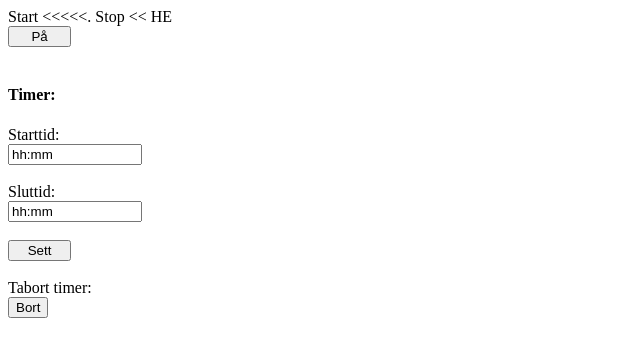
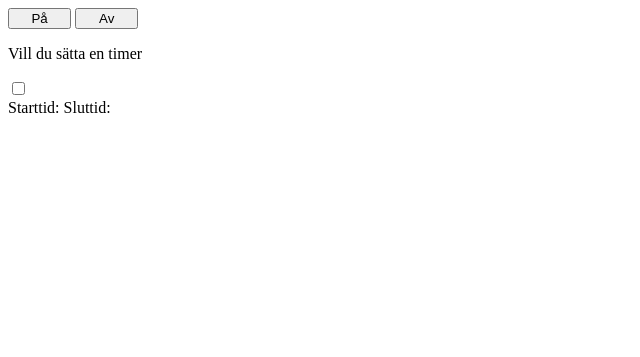
Before and after one commit to Aquelele/gy-lampsak, a PHP site: page /avPa.php in a window 1280 px wide. Shown: the top 357 px of the page, without its empty margins (0-640 px from the left). Run offline with PHP 8.4, Linux system fonts and the light colour scheme.

Commit message:
Revert "avPa.py på rasberry pi"
This reverts commit ea3c0057768d0017e97ea6a71742accc5ca00498, reversing
changes made to 89b93622d073df8a975a349f1047543e1902f788.

```diff
--- a/Gy_knapp/avPa.php
+++ b/Gy_knapp/avPa.php
@@ -3,7 +3,7 @@
 <!DOCTYPE html>
 <html>
 <head>
-	<meta charset="UTF-8" >
+	<meta charset="UTF-8" http-equiv="refresh" content="60" >
 	<Title>Av och På</Title>
 	<link rel="stylesheet" type="text/css" href="main.css">
 
@@ -20,35 +20,6 @@
                 echo "av";
                 system("gpio-g mode 24 out") ;
                 system("gpio-g write 24 0") ;
-        }
-
-        if(isset($_POST['st']) && isset($_POST['sl'])){
-            $myfile = fopen("times.txt", "w") or die("Unable to open file!");
-            $start = $_POST['st'];
-            fwrite($myfile, $start);
-            $slut = $_POST['sl'];
-            fwrite($myfile, $slut);
-            fclose($myfile);
-        }
-        if(isset($_POST['bort'])){
-            $myfile = fopen("times.txt", "w") or die("Unable to open file!");
-            fclose($myfile);
-        }
-
-        if(isset($_POST['på'])) {
-            turnon();
-
-            echo '<style>#på{visibility: hidden !important;}</style>';
-
-        }
-
-        if(isset($_POST['av'])) {
-            turnoff();
-            echo '<style>#av{visibility: hidden !important;}</style>';
-
-        }
-        elseif(isset($_POST['på'])==false && isset($_POST['av'])==false){
-            echo '<style>#av{visibility: hidden !important;}</style>';
             }
 
         /*if(isset($_COOKIE['intlysM']) || isset($_COOKIE['lysM']) || isset($_COOKIE['start']) && isset($_COOKIE['slut']) || isset($_POST['start']) && isset($_POST['slut'])){
@@ -93,16 +64,58 @@
                 }
             }
 
+            if(isset($_POST['på'])) {
+                turnon();
+                echo '<style>#på{visibility: hidden !important;}</style>';
+                echo '<style>#av{visibility: visible !important;}</style>';
+                $på = $_POST['på'];
+                setcookie('lysM', $på, time() + (86400 * 7));
+                setcookie('intlysM', "", time() - 3600);
+
             }
 
-        */
+            if(isset($_POST['av'])) {
+                turnoff();
+                echo '<style>#av{visibility: hidden !important;}</style>';
+                echo '<style>#på{visibility: visible !important;}</style>';
+                $av = $_POST['av'];
+                setcookie('intlysM', $av, time() + (86400 * 7));
+                setcookie('lysM', "", time() - 3600);
+
+
+            }
+        }
+
+        else{
+            if(isset($_POST['på'])) {
+                turnon();
+
+                echo '<style>#på{visibility: hidden !important;}</style>';
+
+                $på = $_POST['på'];
+                setcookie('lysM', $på, time() + (86400 * 7));
+            }
+
+            if(isset($_POST['av'])) {
+                turnoff();
+                echo '<style>#av{visibility: hidden !important;}</style>';
+                $av = $_POST['av'];
+                setcookie('intlysM', $av, time() + (86400 * 7));
+                setcookie('lysM', "", time() - 3600);
+
+
+            }
+            elseif(isset($_POST['på'])==false && isset($_POST['av'])==false){
+                echo '<style>#av{visibility: hidden !important;}</style>';
+            }
+        }*/
         $file = fopen("times.txt", "r");
-        $times = fread($file,"10");
+        $times = fread($file,"8");
         fclose($file);
-        $start = substr($times, 0, 5);
-        $stop = substr($times, 5, 10);
+        $start = substr($times, 0, 4);
+        $stop = substr($times, 5, 9);
 
-        echo "Start $start. Stop $stop";
+
     ?>
 
 
@@ -117,24 +130,15 @@
         <input id="av" type="submit" name="av" value="Av"/>
     </form>
 
-
+    <p>Vill du sätta en timer</p> <input id="time" type="checkbox" onclick="timer()"/>
 
     <form method="post">
+        Starttid:
+        <input id="start" type="text" name="start" value="hh:mm"/>
+        Sluttid:
+        <input id="slut" type="text" name="slut" value="hh:mm"/>
 
-        <br><h4>Timer:</h4>
-        <label for="st">Starttid:</label><br>
-        <input id="st" type="text" name="st" value="hh:mm"/><br>
-        <label for="sl">Sluttid:</label><br>
-        <input id="sl" type="text" name="sl" value="hh:mm"/><br>
-
-        <input id="ts" type="submit" value="Sett"/>
-    </form>
-
-    <form method="post">
-
-        <br><label for="bort">Tabort timer:</label><br>
-
-        <input id="bort" type="submit" name="bort" value="Bort"/>
+        <input id="tidSett" type="submit" value="Sett"/>
     </form>
 
 
--- a/Gy_knapp/main.css
+++ b/Gy_knapp/main.css
@@ -1,22 +1,19 @@
-#st{
-    display: block;
-    width: 10%;
+#start{
+    display: none;
+    width: 15%;
     height: 10%;
 
 }
-
-#sl{
-    display: block;
-    width: 10%;
+#slut{
+    display: none;
+    width: 15%;
     height: 10%;
 }
-
-#ts{
-    display: block;
+#tidSett{
+    display: none;
     width: 5%;
     height: 10%;
 }
-
 #av{
     visibility: visible;
     width: 5%;
--- /dev/null
+++ b/Gy_knapp/script.js
@@ -0,0 +1,29 @@
+
+
+function av(){
+      document.getElementsByClassName("av").style.visibility= "hidden";
+      document.getElementsByClassName("på").style.visibility= "visible";
+
+}
+
+function på(){
+      document.getElementsByClassName("på").style.visibility= "hidden";
+      document.getElementsByClassName("av").style.visibility= "visible";
+}
+
+function timer(){
+      var checkBox = document.getElementById("time");
+
+      if(checkBox.checked == true){
+            document.getElementById("start").style.display= "block";
+            document.getElementById("slut").style.display= "block";
+            document.getElementById("tidSett").style.display= "block";
+      }
+
+      else{
+            document.getElementById("start").style.display = "none";
+            document.getElementById("slut").style.display = "none";
+            document.getElementById("tidSett").style.display = "none";
+      }
+
+}
--- a/Gy_knapp/times.txt
+++ b/Gy_knapp/times.txt
@@ -1,5 +1 @@
-<<<<<<< HEAD
-12.3213.45
-=======
 00:0000:00
->>>>>>> 3e051c6e22d7ed7b857fb03c1fd5a9a53dc52393
```
Also changed, not shown: 1 other file. Lines whose indentation alone changed are shown as unchanged.
